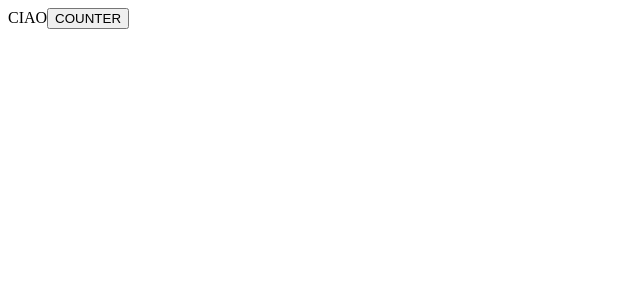
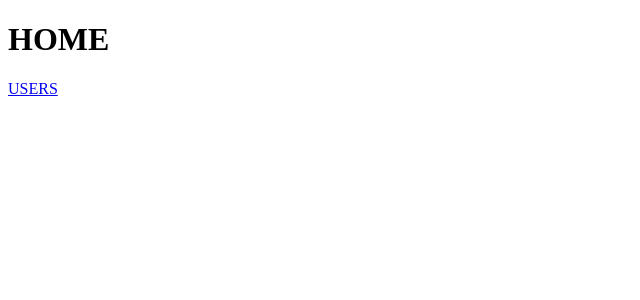
Before and after one commit to Joele-E/esercizio5_09, a React (Create React App) app: page / in a window 1280 px wide. Shown: the top 300 px of the page, without its empty margins (0-640 px from the left). Built offline with nearby package versions, Linux system fonts and the light colour scheme.

Commit message:
exercise done

```diff
--- a/package.json
+++ b/package.json
@@ -10,6 +10,7 @@
     "react-dom": "^18.2.0",
     "react-router-dom": "^6.16.0",
     "react-scripts": "5.0.1",
+    "swr": "^2.2.4",
     "web-vitals": "^2.1.4"
   },
   "scripts": {
--- a/src/App.js
+++ b/src/App.js
@@ -1,14 +1,18 @@
 import React from "react";
 import { Route, Routes } from "react-router-dom";
-import Counter from "./Counter";
-import Welcome from "./Welcome";
+import Users from "./Users";
+import User from "./User";
+import Home from "./Home";
+import ShowGithubUser from "./ShowGithubUser";
 
 const App = () => {
   return (
     <div>
       <Routes>
-        <Route path="/" element={<Welcome />} />
-        <Route path="/counter" element={<Counter />} />
+        <Route path="/" element={<Home />} />
+        <Route path="users" element={<Users />}>
+          <Route path=":username" element={<ShowGithubUser />} />
+        </Route>
       </Routes>
     </div>
   );
--- a/src/Counter.js
+++ /dev/null
@@ -1,28 +0,0 @@
-import React, { useState } from "react";
-import { useNavigate } from "react-router-dom";
-
-const Counter = () => {
-  const [counter, setCounter] = useState(0);
-  const navigate = useNavigate();
-  function handleIncrement() {
-    setCounter((c) => c + 1);
-  }
-  function handleNavigate(path) {
-    navigate(path);
-  }
-  return (
-    <div>
-      COUNTER: {counter}
-      <button onClick={handleIncrement}>Incrementa</button>
-      <button
-        onClick={() => {
-          handleNavigate("/");
-        }}
-      >
-        HOME
-      </button>
-    </div>
-  );
-};
-
-export default Counter;
--- /dev/null
+++ b/src/GithubUser.js
@@ -0,0 +1,20 @@
+import React from "react";
+import useSWR from "swr";
+
+const GithubUser = ({ user }) => {
+  const fetcher = (url) => fetch(url).then((res) => res.json());
+  const { data, error } = useSWR(
+    `https://api.github.com/users/${user}`,
+    fetcher
+  );
+  console.log(data);
+
+  return (
+    <div>
+      <h1>Login: {data.login}</h1>
+      <h3>Creato: {data.created_at}</h3>
+    </div>
+  );
+};
+
+export default GithubUser;
--- /dev/null
+++ b/src/Home.js
@@ -0,0 +1,13 @@
+import React from "react";
+import { Link } from "react-router-dom";
+
+const Home = () => {
+  return (
+    <div>
+      <h1>HOME</h1>
+      <Link to={"users"}>USERS</Link>
+    </div>
+  );
+};
+
+export default Home;
--- /dev/null
+++ b/src/ShowGithubUser.js
@@ -0,0 +1,15 @@
+import React from "react";
+import { useParams } from "react-router-dom";
+import GithubUser from "./GithubUser";
+
+const ShowGithubUser = () => {
+  const { username } = useParams();
+  return (
+    <div>
+      ciao {username}
+      <GithubUser user={username} />
+    </div>
+  );
+};
+
+export default ShowGithubUser;
--- /dev/null
+++ b/src/User.js
@@ -0,0 +1,9 @@
+import React from "react";
+import { useParams } from "react-router-dom";
+
+const User = () => {
+  const { username } = useParams();
+  return <div>{username}</div>;
+};
+
+export default User;
--- /dev/null
+++ b/src/Users.js
@@ -0,0 +1,13 @@
+import React from "react";
+import { Link, Outlet } from "react-router-dom";
+
+const Users = () => {
+  return (
+    <div>
+      <Outlet />
+      <Link to={"/"}>HOME</Link>
+    </div>
+  );
+};
+
+export default Users;
--- a/src/Welcome.js
+++ /dev/null
@@ -1,23 +0,0 @@
-import React from "react";
-import { Link, useNavigate } from "react-router-dom";
-
-const Welcome = () => {
-  const navigate = useNavigate();
-  function handleNavigate(path) {
-    navigate(path);
-  }
-  return (
-    <div>
-      CIAO
-      <button
-        onClick={() => {
-          handleNavigate("/counter");
-        }}
-      >
-        COUNTER
-      </button>
-    </div>
-  );
-};
-
-export default Welcome;
```
Also changed, not shown: 1 other file (tests, documents, lock files or other folders).
